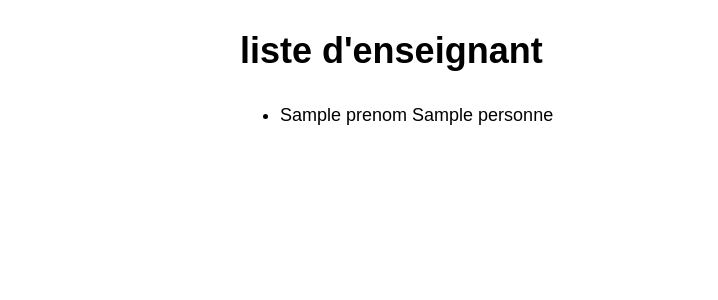
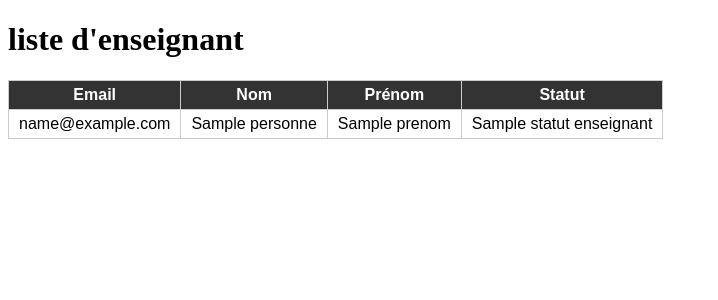
Before and after one commit to TheoThenault/projet-ent-universitaire, a Symfony app: template src/templates/enseignant/list.twig in a window 1280 px wide. Shown: the top 300 px of the page, without its empty margins (0-718 px from the left). Run offline with Twig, Linux system fonts and the light colour scheme; the template is opened without the code that fills it: most values are stand-ins (such as "Sample title", 1, 10 or a date in 2020); some libraries are stand-ins or nearby versions.

Commit message:
change enseignant list to tableau with style.

```diff
--- a/src/templates/enseignant/list.twig
+++ b/src/templates/enseignant/list.twig
@@ -4,16 +4,42 @@
 
 {% block body %}
 <style>
-    .example-wrapper { margin: 1em auto; max-width: 800px; width: 95%; font: 18px/1.5 sans-serif; }
-    .example-wrapper code { background: #F5F5F5; padding: 2px 6px; }
+    table{
+        border-collapse: collapse;
+        border:1px solid #cccccc;
+        font-family: sans-serif;
+    }
+    thead{
+        background-color: #333;
+        color: #fff;
+    }
+    td, th{
+        padding: 5px 10px;
+        border:1px solid #cccccc;
+    }
 </style>
 
 <div class="example-wrapper">
     <h1>liste d'enseignant </h1>
-    <ul>
-        {% for enseignant in enseignants %}
-        <li>{{ enseignant.personne.prenom }} {{ enseignant.personne.nom }}</li>
-        {% endfor %}
-    </ul>
+    <table>
+        <thead>
+            <tr>
+                <th>Email</th>
+                <th>Nom</th>
+                <th>Prénom</th>
+                <th>Statut</th>
+            </tr>
+        </thead>
+        <tbody>
+            {% for enseignant in enseignants %}
+            <tr>
+                <td>{{ enseignant.personne.email }}</td>
+                <td>{{ enseignant.personne.nom }}</td>
+                <td>{{ enseignant.personne.prenom }}</td>
+                <td>{{ enseignant.StatutEnseignant.nom }}</td>
+            </tr>
+            {% endfor %}
+        </tbody>
+    </table>
 </div>
 {% endblock %}
```
